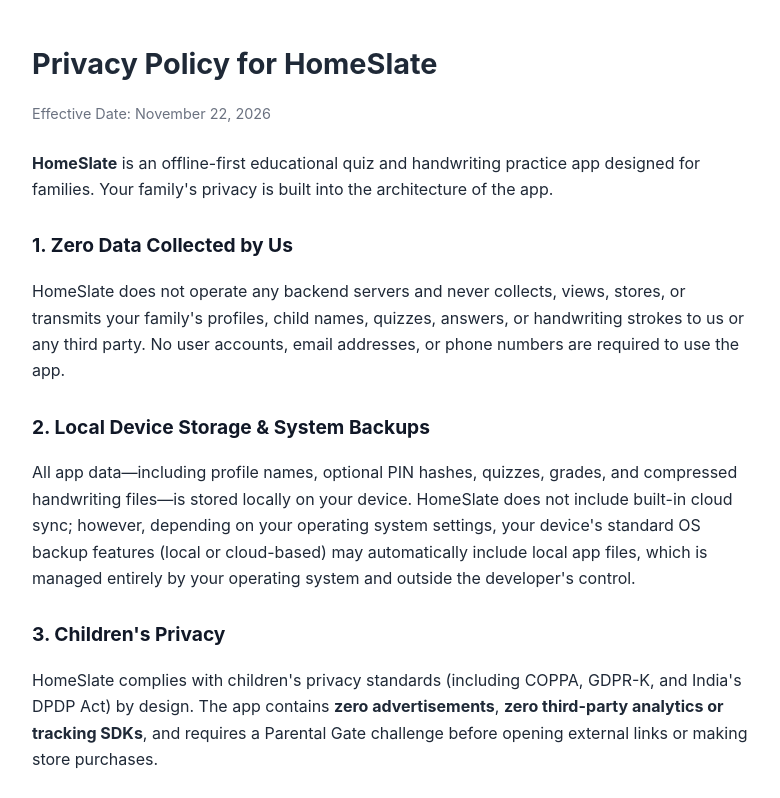
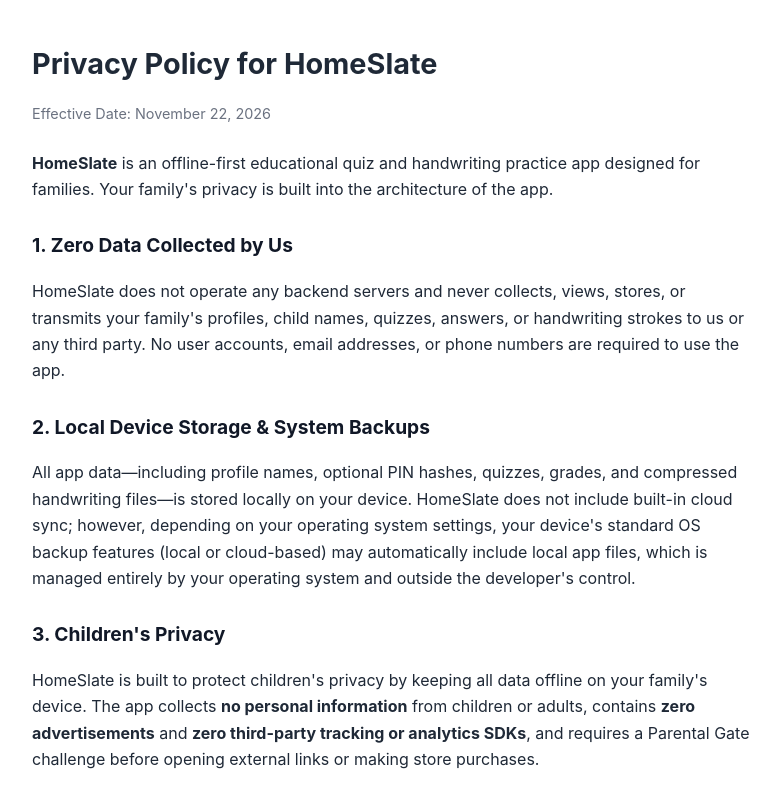
Before and after one commit to tham123ans1/homeslate-privacy, a plain HTML site: page index.html in a window 1280 px wide. Shown: the top 798 px of the page, without its empty margins (248-1028 px from the left). Drawn offline with Linux system fonts and the light colour scheme.

Commit message:
Update index.html

```diff
--- a/index.html
+++ b/index.html
@@ -42,11 +42,11 @@
     include local app files, which is managed entirely by your operating system and outside the developer's control.
   </p>
 
-
   <h2>3. Children's Privacy</h2>
   <p>
-    HomeSlate complies with children's privacy standards (including COPPA, GDPR-K, and India's DPDP Act) by design.
-    The app contains <strong>zero advertisements</strong>, <strong>zero third-party analytics or tracking SDKs</strong>,
+    HomeSlate is built to protect children's privacy by keeping all data offline on your family's device.
+    The app collects <strong>no personal information</strong> from children or adults, contains
+    <strong>zero advertisements</strong> and <strong>zero third-party tracking or analytics SDKs</strong>,
     and requires a Parental Gate challenge before opening external links or making store purchases.
   </p>
 
```
